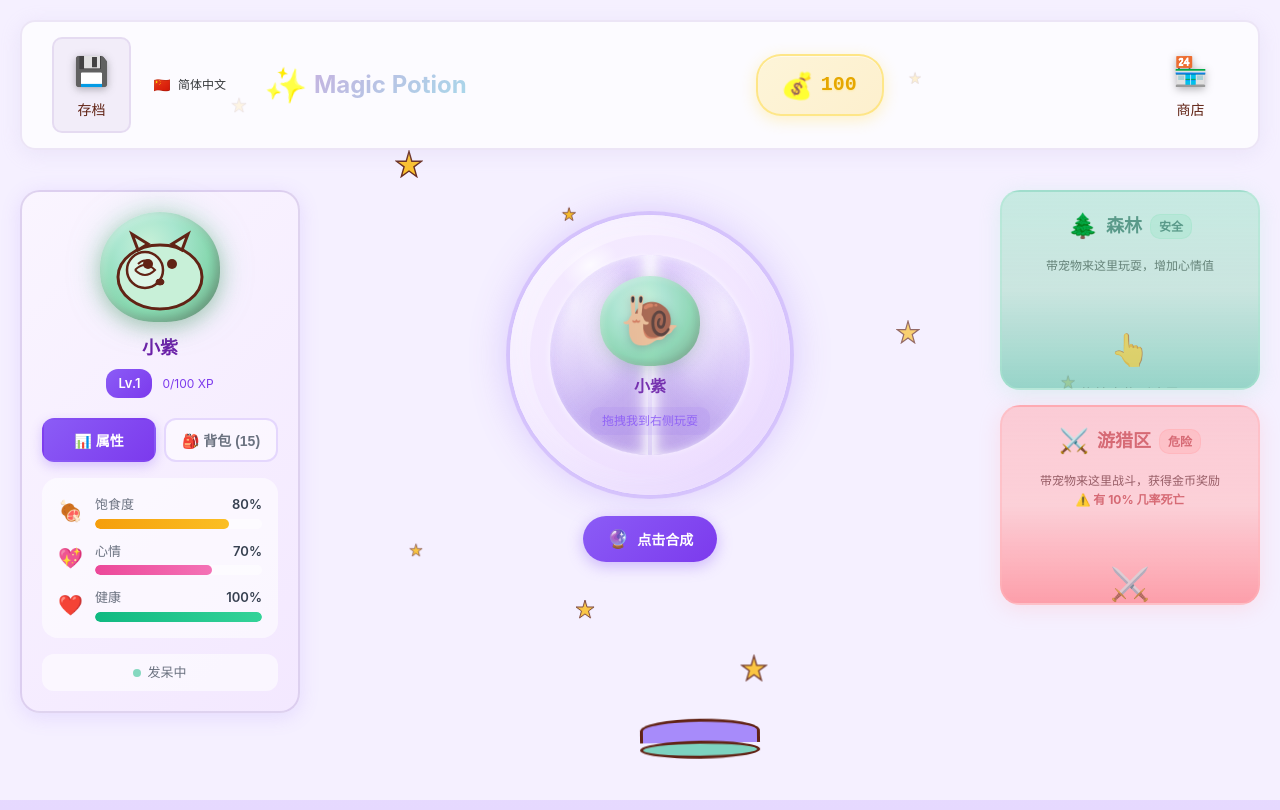
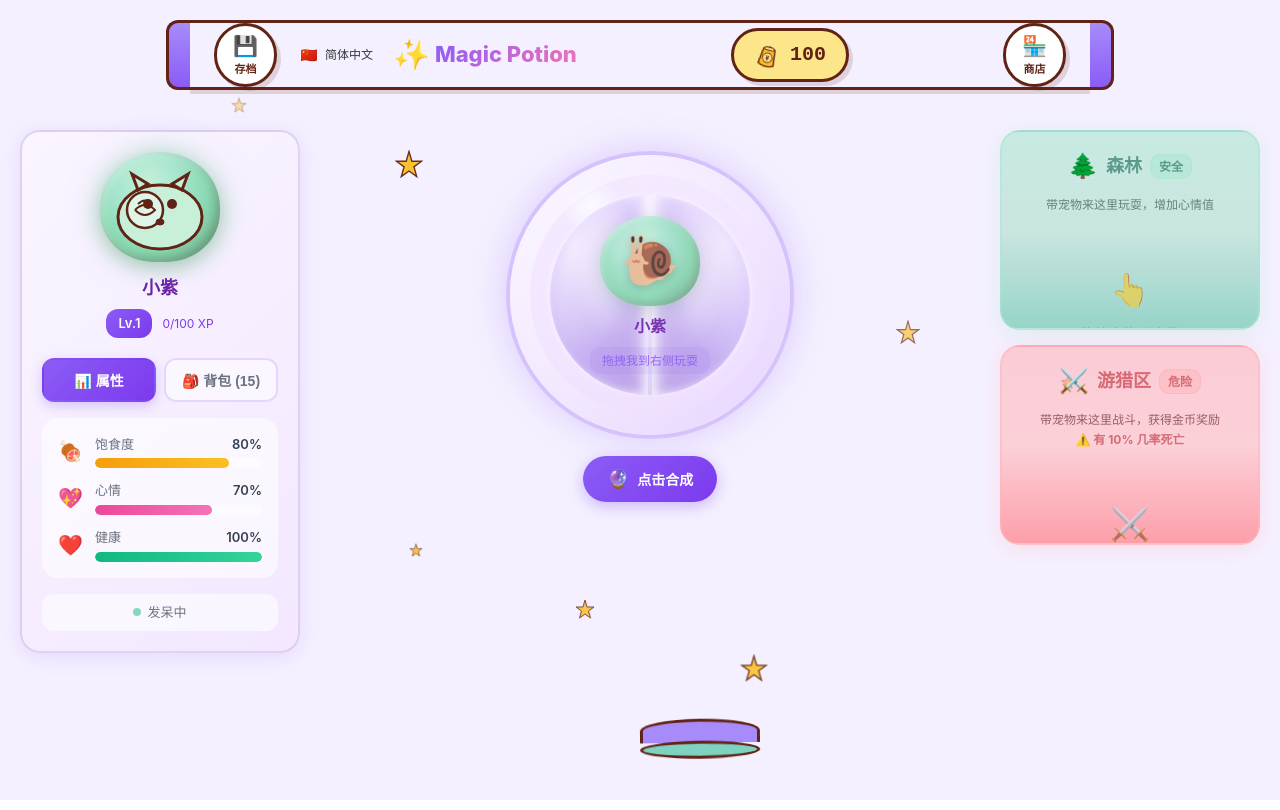
Before and after one commit to doramon6868/magic-potion, a Vue app: page / in a window 1280 px wide. Built offline with nearby package versions, Linux system fonts and the light colour scheme.

Commit message:
feat(ui): redesign top bar as hand-drawn scroll banner
- Replace top bar with scroll banner shape
- Add CoinBagIcon for gold display
- Use magic sticker buttons for save/shop

Co-Authored-By: Claude Fable 5 <noreply@anthropic.com>

```diff
--- a/src/components/TopBar.vue
+++ b/src/components/TopBar.vue
@@ -1,31 +1,26 @@
 <!--
-  TopBar.vue - 顶部功能栏组件
+  TopBar.vue - 顶部功能栏组件（手绘卷轴横幅版）
 
   这个组件显示在屏幕顶部，包含游戏的主要功能入口：
-  1. 背包按钮 - 打开背包弹窗
-  2. 金钱显示 - 显示当前拥有的金币
-  3. 商店按钮 - 打开商店弹窗
-
-  这个组件还负责触发弹窗的打开事件
+  1. 存档按钮 - 打开存档管理器
+  2. 语言切换 - 切换游戏语言
+  3. 游戏标题
+  4. 金钱显示 - 显示当前拥有的金币
+  5. 商店按钮 - 打开商店弹窗
 -->
 
 <template>
-  <!--
-    顶部栏容器
-    使用 flex 布局让三个元素水平排列
-  -->
-  <div class="top-bar">
+  <div class="top-bar-scroll">
+    <!-- 左侧卷轴端 -->
+    <div class="scroll-end left"></div>
 
-    <!-- ==================== 左侧：存档按钮 + 语言切换 + 游戏标题 ==================== -->
+    <!-- 中间横幅 -->
+    <div class="scroll-banner">
       <div class="left-section">
-      <div
-        class="top-button save-button"
-        @click="openSaveManager"
-      >
-        <span class="button-icon">💾</span>
-        <span class="button-text">{{ $t('ui.save') }}</span>
-      </div>
-      <!-- 语言切换组件 -->
+        <button class="magic-btn save-btn" @click="openSaveManager">
+          <span class="btn-icon">💾</span>
+          <span class="btn-text">{{ $t('ui.save') }}</span>
+        </button>
         <LanguageSwitcher />
         <div class="game-title">
           <span class="title-icon">✨</span>
@@ -33,25 +28,19 @@
         </div>
       </div>
 
-    <!-- ==================== 中间：金钱显示 ==================== -->
       <div class="money-display">
-      <!-- 金币图标 -->
-      <span class="money-icon">💰</span>
-      <!-- 金额数字 -->
+        <CoinBagIcon class="money-icon" />
         <span class="money-amount">{{ gameStore.money }}</span>
       </div>
 
-    <!-- ==================== 右侧：商店按钮 ==================== -->
-    <div
-      class="top-button shop-button"
-      @click="$emit('open-shop')"
-    >
-      <!-- 商店图标 -->
-      <span class="button-icon">🏪</span>
-      <!-- 按钮文字 -->
-      <span class="button-text">{{ $t('ui.shop') }}</span>
+      <button class="magic-btn shop-btn" @click="$emit('open-shop')">
+        <span class="btn-icon">🏪</span>
+        <span class="btn-text">{{ $t('ui.shop') }}</span>
+      </button>
     </div>
 
+    <!-- 右侧卷轴端 -->
+    <div class="scroll-end right"></div>
   </div>
 </template>
 
@@ -60,6 +49,7 @@
 import { mapStores } from 'pinia'
 import { useGameStore } from '../stores/game.js'
 import LanguageSwitcher from './LanguageSwitcher.vue'
+import CoinBagIcon from './icons/ui/CoinBagIcon.vue'
 
 export default {
   // 组件名称
@@ -67,7 +57,8 @@ export default {
 
   // 注册子组件
   components: {
-    LanguageSwitcher
+    LanguageSwitcher,
+    CoinBagIcon
   },
 
   /**
@@ -111,198 +102,137 @@ export default {
 </script>
 
 <style scoped>
-/**
- * 顶部栏样式
- */
-
-/* 顶部栏容器 */
-.top-bar {
-  /* 使用 flex 布局 */
+.top-bar-scroll {
   display: flex;
-  /* 子元素垂直居中 */
   align-items: center;
-  /* 子元素均匀分布，首尾对齐 */
-  justify-content: space-between;
-  /* 内边距 */
-  padding: 15px 30px;
-  /**
-   * 背景 - 半透明白色
-   * 让顶部栏在浅色背景上更突出
-   */
-  background: rgba(255, 255, 255, 0.7);
-  /* 边框 */
-  border: 2px solid rgba(197, 179, 224, 0.3);
-  /* 圆角 */
-  border-radius: 15px;
-  /* 底部边距 */
+  justify-content: center;
   margin-bottom: 20px;
-  /* 阴影 */
-  box-shadow: 0 4px 20px rgba(197, 179, 224, 0.2);
+  padding: 0 20px;
 }
 
-/* ==================== 按钮样式 ==================== */
-
-/* 按钮基础样式 */
-.top-button {
-  /* 使用 flex 垂直排列图标和文字 */
-  display: flex;
-  flex-direction: column;
-  align-items: center;
-  /* 鼠标手型 */
-  cursor: pointer;
-  /* 内边距 */
-  padding: 10px 20px;
-  /* 圆角 */
-  border-radius: 10px;
-  /* 过渡动画 */
-  transition: all 0.3s ease;
+.scroll-end {
+  width: 24px;
+  height: 70px;
+  background: linear-gradient(180deg, var(--mp-purple-light) 0%, var(--mp-purple) 100%);
+  border: 3px solid var(--mp-ink);
+  flex-shrink: 0;
 }
 
-/* 按钮悬停效果 */
-.top-button:hover {
-  /* 背景变亮 - pastel 紫 */
-  background: rgba(197, 179, 224, 0.4);
-  /* 向上移动一点 */
-  transform: translateY(-2px);
-  /* 阴影 */
-  box-shadow: 0 5px 15px rgba(197, 179, 224, 0.4);
+.scroll-end.left {
+  border-radius: 12px 0 0 12px;
+  border-right: none;
 }
 
-/* 按钮点击效果 */
-.top-button:active {
-  /* 向下移动 */
-  transform: translateY(0);
+.scroll-end.right {
+  border-radius: 0 12px 12px 0;
+  border-left: none;
 }
 
-/* 按钮图标 */
-.button-icon {
-  /* 图标大小 */
-  font-size: 28px;
-  /* 下边距 */
-  margin-bottom: 5px;
-  /* 阴影 */
-  filter: drop-shadow(0 2px 4px rgba(0, 0, 0, 0.3));
-}
-
-/* 按钮文字 */
-.button-text {
-  /* 文字大小 */
-  font-size: 14px;
-  /* 颜色 - 深色文字 */
-  color: var(--text-dark);
-  /* 字重 */
-  font-weight: 500;
-}
-
-/* ==================== 金钱显示样式 ==================== */
-
-/* 金钱显示容器 */
-.money-display {
-  /* 使用 flex 水平排列 */
+.scroll-banner {
+  flex: 1;
+  max-width: 900px;
+  height: 70px;
+  background: linear-gradient(180deg, var(--mp-purple-soft) 0%, var(--mp-bg) 100%);
+  border-top: 3px solid var(--mp-ink);
+  border-bottom: 3px solid var(--mp-ink);
   display: flex;
   align-items: center;
-  /* 背景 - 柔和金黄 */
-  background: linear-gradient(135deg, rgba(255, 217, 61, 0.2), rgba(255, 193, 7, 0.2));
-  /* 边框 */
-  border: 2px solid rgba(255, 217, 61, 0.5);
-  /* 圆角 */
-  border-radius: 25px;
-  /* 内边距 */
-  padding: 10px 25px;
-  /* 阴影 */
-  box-shadow:
-    0 4px 15px rgba(255, 217, 61, 0.3),
-    inset 0 1px 0 rgba(255, 255, 255, 0.5);
+  justify-content: space-between;
+  padding: 0 24px;
+  box-shadow: 0 4px 0 var(--mp-shadow-color);
 }
-
-/* 金币图标 */
-.money-icon {
-  /* 图标大小 */
-  font-size: 24px;
-  /* 右边距 */
-  margin-right: 8px;
-  /* 动画 - 轻微旋转 */
-  animation: coin-shine 2s ease-in-out infinite;
-}
-
-/* 金额数字 */
-.money-amount {
-  /* 文字大小 */
-  font-size: 20px;
-  /* 颜色 - 柔和金黄 */
-  color: #e6a700;
-  /* 字重 */
-  font-weight: bold;
-  /* 阴影 */
-  text-shadow: 0 1px 2px rgba(255, 217, 61, 0.3);
-  /* 等宽字体，数字不会跳动 */
-  font-family: 'Courier New', monospace;
-}
-
-/* ==================== 左侧区域样式 ==================== */
 
 .left-section {
   display: flex;
   align-items: center;
-  gap: 15px;
+  gap: 16px;
 }
 
-/* 存档按钮 */
-.save-button {
-  background: rgba(197, 179, 224, 0.2);
-  border: 2px solid rgba(197, 179, 224, 0.3);
+.magic-btn {
+  display: flex;
+  flex-direction: column;
+  align-items: center;
+  gap: 2px;
+  padding: 8px 16px;
+  background: var(--mp-white);
+  border: 3px solid var(--mp-ink);
+  border-radius: var(--mp-radius-full);
+  cursor: pointer;
+  box-shadow: var(--mp-shadow);
+  transition: all var(--mp-duration-fast) ease;
 }
 
-.save-button:hover {
-  background: rgba(197, 179, 224, 0.4);
-  border-color: rgba(197, 179, 224, 0.5);
+.magic-btn:hover {
+  transform: translateY(-2px);
+  box-shadow: var(--mp-shadow-hover);
 }
 
-/* ==================== 游戏标题样式 ==================== */
+.magic-btn:active {
+  transform: translateY(0);
+  box-shadow: 1px 1px 0 var(--mp-shadow-color);
+}
+
+.btn-icon {
+  font-size: 20px;
+}
+
+.btn-text {
+  font-size: 11px;
+  font-weight: 700;
+  color: var(--mp-ink);
+}
 
 .game-title {
   display: flex;
   align-items: center;
-  padding: 10px 20px;
+  gap: 8px;
 }
 
 .title-icon {
-  font-size: 28px;
-  margin-right: 10px;
+  font-size: 24px;
   animation: sparkle 2s ease-in-out infinite;
 }
 
 .title-text {
-  font-size: 24px;
-  font-weight: bold;
-  background: linear-gradient(135deg, #c5b3e0, #a8d8ea);
+  font-size: 22px;
+  font-weight: 800;
+  background: linear-gradient(135deg, var(--mp-purple), var(--mp-pink));
   -webkit-background-clip: text;
   -webkit-text-fill-color: transparent;
   background-clip: text;
 }
 
-@keyframes sparkle {
-  0%, 100% {
-    transform: scale(1) rotate(0deg);
-    filter: brightness(1);
-  }
-  50% {
-    transform: scale(1.2) rotate(10deg);
-    filter: brightness(1.3);
-  }
+.money-display {
+  display: flex;
+  align-items: center;
+  gap: 8px;
+  padding: 8px 20px;
+  background: var(--mp-gold-light);
+  border: 3px solid var(--mp-ink);
+  border-radius: var(--mp-radius-full);
+  box-shadow: var(--mp-shadow);
 }
 
-/* ==================== 动画定义 ==================== */
+.money-icon {
+  width: 28px;
+  height: 28px;
+  animation: coin-shine 2s ease-in-out infinite;
+}
 
-/* 金币闪光动画 */
+.money-amount {
+  font-size: 20px;
+  font-weight: 800;
+  color: var(--mp-ink);
+  font-family: 'Courier New', monospace;
+}
+
+@keyframes sparkle {
+  0%, 100% { transform: scale(1) rotate(0deg); }
+  50% { transform: scale(1.2) rotate(10deg); }
+}
+
 @keyframes coin-shine {
-  0%, 100% {
-    transform: rotate(0deg) scale(1);
-    filter: brightness(1);
-  }
-  50% {
-    transform: rotate(10deg) scale(1.1);
-    filter: brightness(1.3);
-  }
+  0%, 100% { transform: rotate(0deg) scale(1); }
+  50% { transform: rotate(15deg) scale(1.1); }
 }
 </style>
```
Lines whose indentation alone changed are shown as unchanged.
